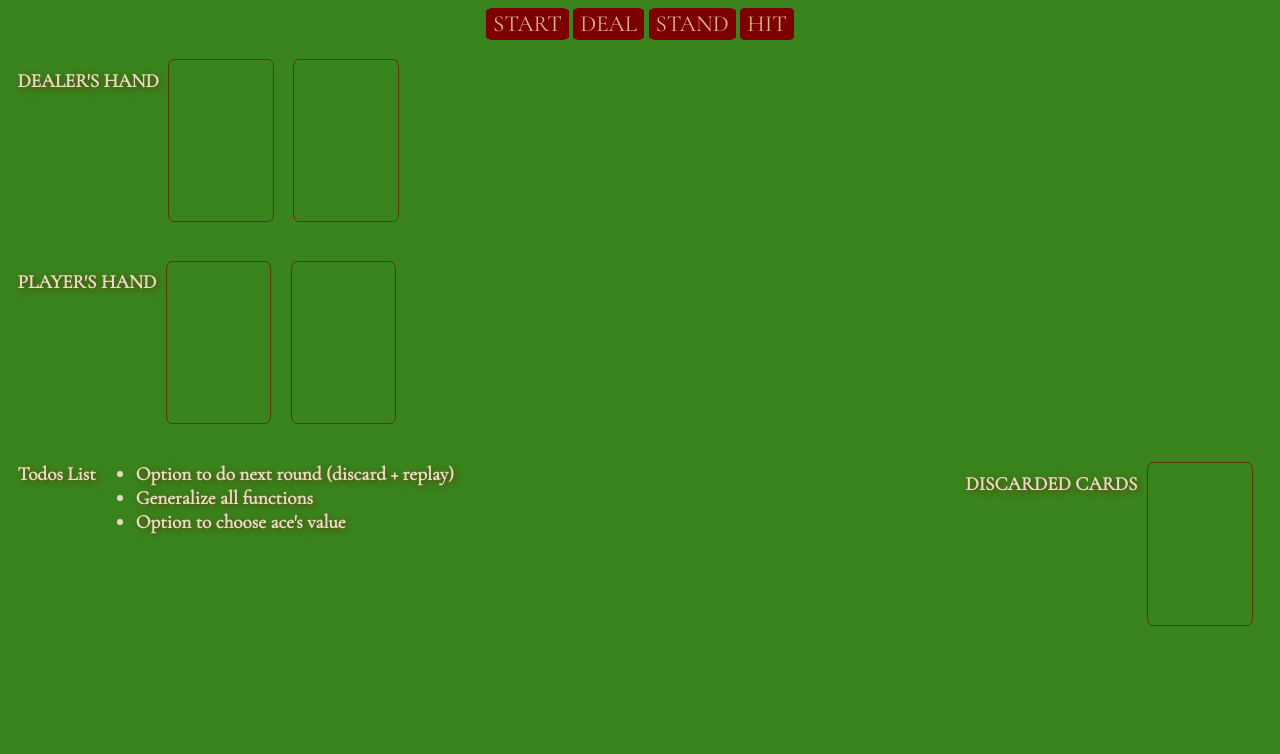
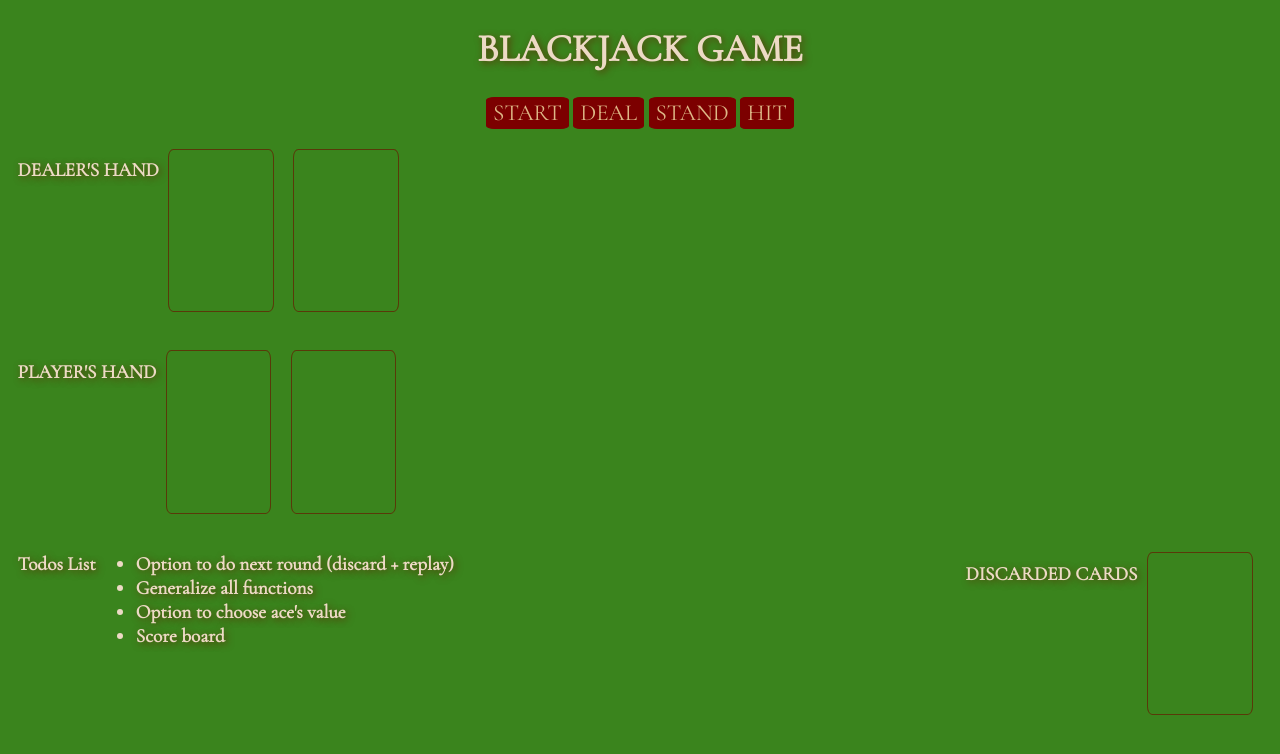
Before and after one commit to mstamle/hackathon2-blackjack, a website: page src/index.html in a window 1280 px wide. Drawn offline with nearby package versions, Linux system fonts and the light colour scheme; files that its build step writes are made by us from their sources.

Commit message:
game title added

```diff
--- a/src/index.html
+++ b/src/index.html
@@ -9,6 +9,7 @@
 	<link href="https://fonts.googleapis.com/css?family=Cormorant+Garamond" rel="stylesheet">
 </head>
 <body>
+	<h1>BLACKJACK GAME</h1>
 	<button id="start-btn">START</button>
 	<button id="deal-btn">DEAL</button>
 	<button id="stand">STAND</button>
@@ -40,6 +41,7 @@
 			<li>Option to do next round (discard + replay)</li>
 			<li>Generalize all functions</li>
 			<li>Option to choose ace's value</li>
+			<li>Score board</li>
 		</ul>
 	</div>
 	<!-- <div id="score">Score Board</div> -->
```
